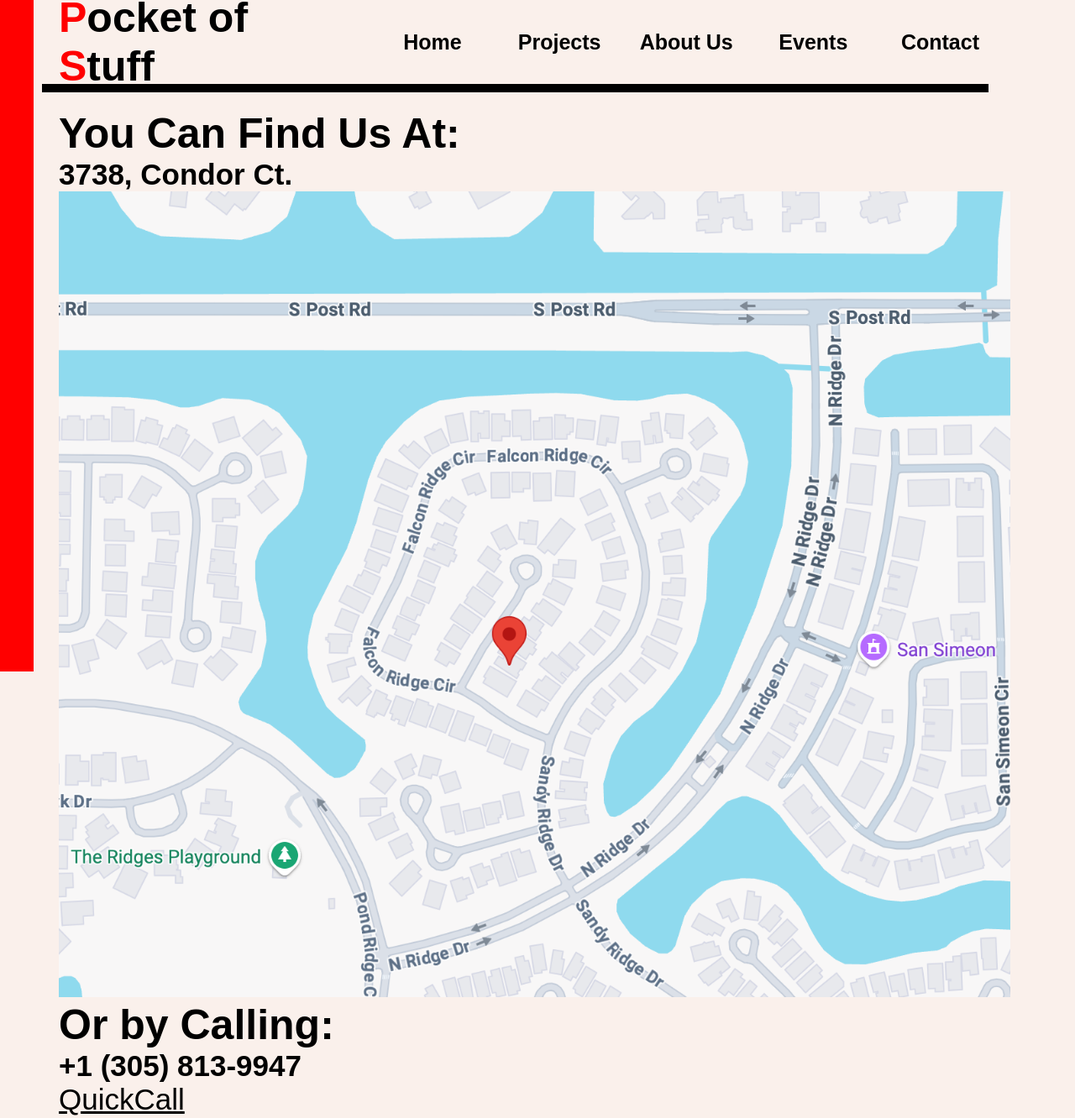
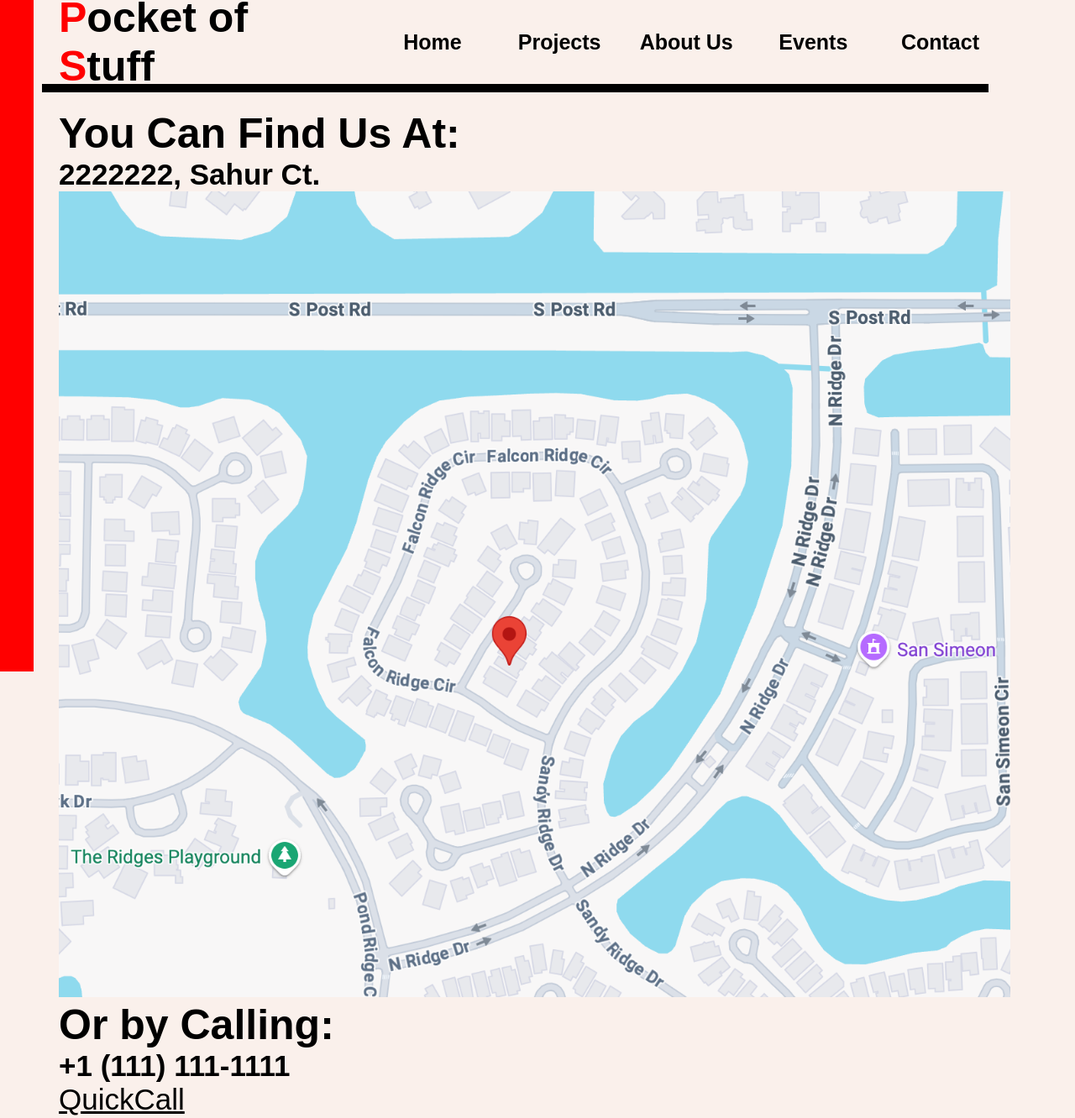
Before and after one commit to zfish3000/pocket-of-stuff, a plain HTML site: page contact.html in a window 1280 px wide. Shown: the top 1332 px of the page at 84% size. Drawn offline with Linux system fonts and the light colour scheme; a web font is replaced by a local one.

Commit message:
Removed Adress
Removed My Adress

```diff
--- a/contact.html
+++ b/contact.html
@@ -146,14 +146,14 @@
 
     <section id="main">
         <h1>You Can Find Us At:</h1>
-        <h2>3738, Condor Ct.</h2>
+        <h2>2222222, Sahur Ct.</h2>
         <img src="images/contact1.png" style="width: 95%;">
 
         <br>
 
         <h1>Or by Calling:</h1>
-        <h2>+1 (305) 813-9947</h2>
-        <a href="tel:305-813-9947" style="font-size: 35px;">QuickCall</a>
+        <h2>+1 (111) 111-1111</h2>
+        <a href="tel:111-111-1111" style="font-size: 35px;">QuickCall</a>
         <br>
         <br>
         <img src="images/contact2.jpg" style="width: 95%;">
```
